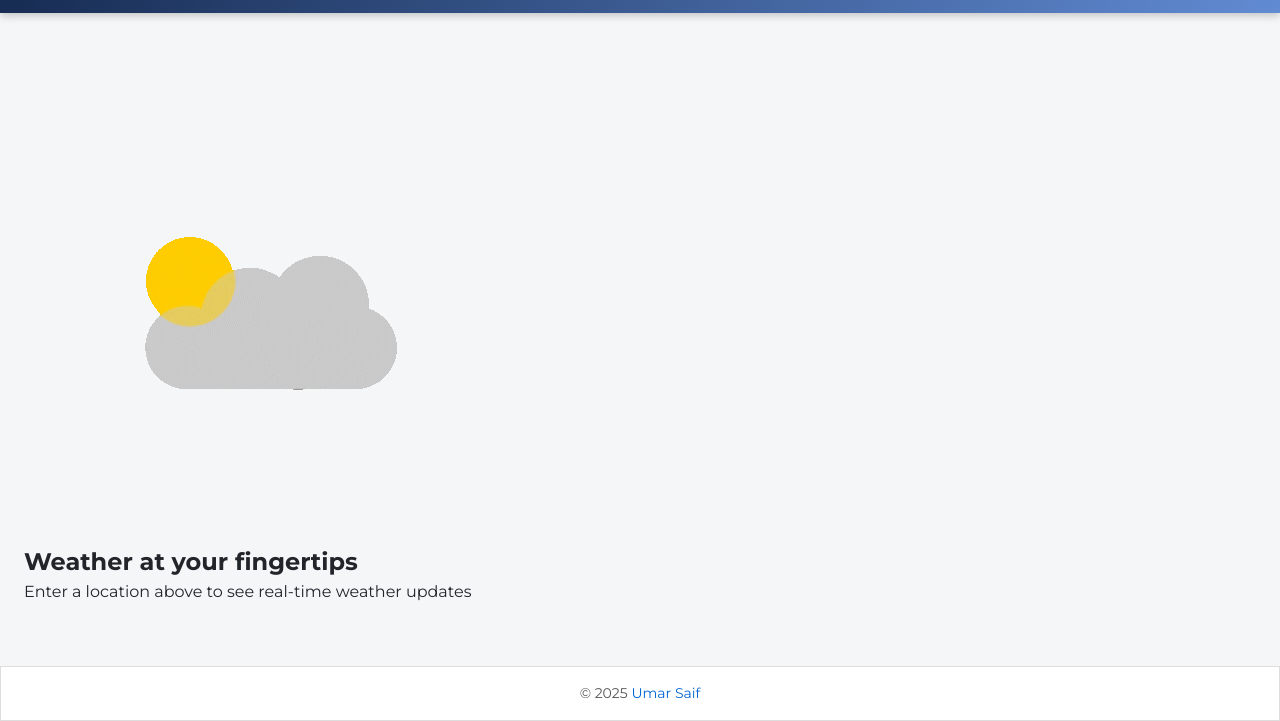
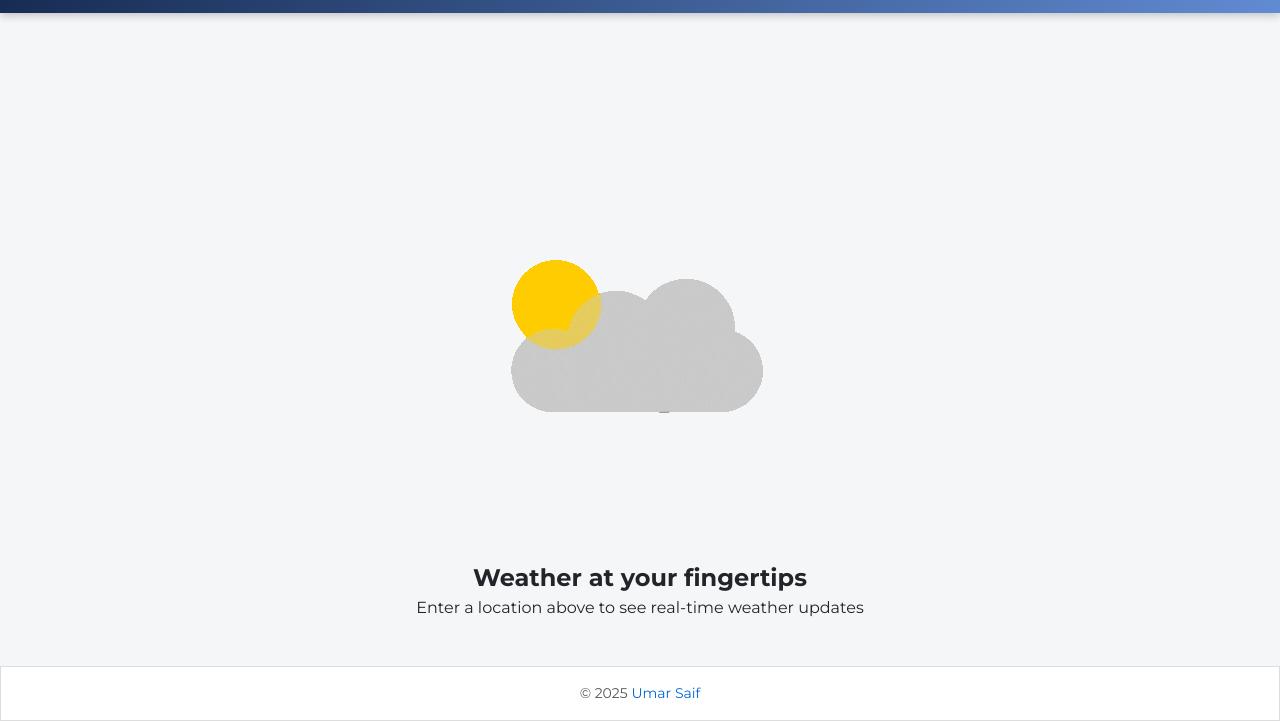
Before and after one commit to umersaif11/weather-app, a website built with webpack: page src/template.html in a window 1280 px wide. Shown: the part 79-800 px from the top of the page. Built offline with nearby package versions, Linux system fonts and the light colour scheme; a web font is replaced by a local one.

Commit message:
Make the welcome-div flex with directin column and also make this div of grid column 1/3

```diff
--- a/src/styles.css
+++ b/src/styles.css
@@ -199,6 +199,14 @@ header{
   gap: 24px;
   padding: 24px;
 }
+.welcome-message{
+  display: flex;
+  flex-direction: column;
+  justify-content: center;
+  align-items: center;
+  width: 100%;
+  grid-column: 1/3;
+}
 .currentForecast{
   background-color: rgba(0, 0, 0, 0.6);
   background-blend-mode: darken;
```
